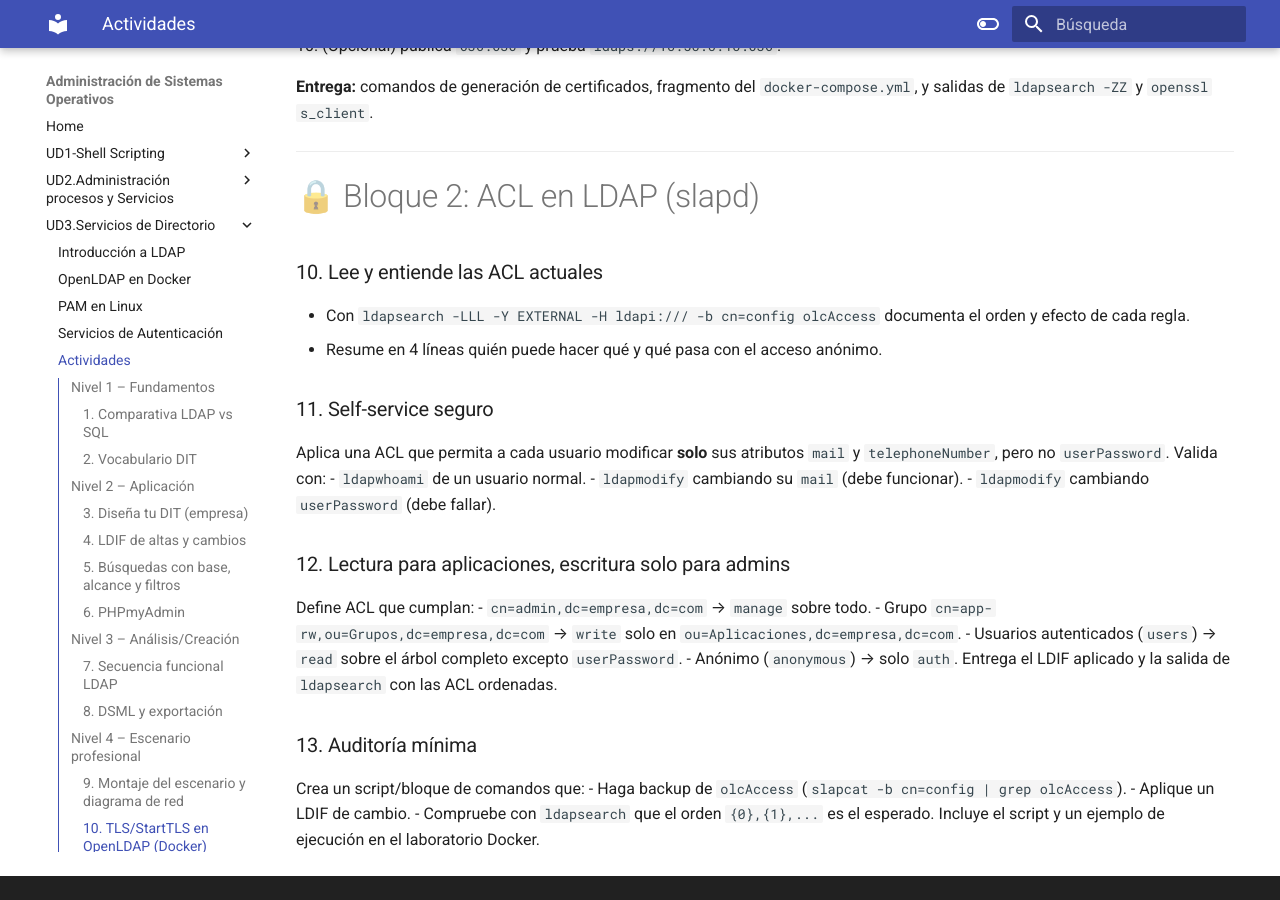
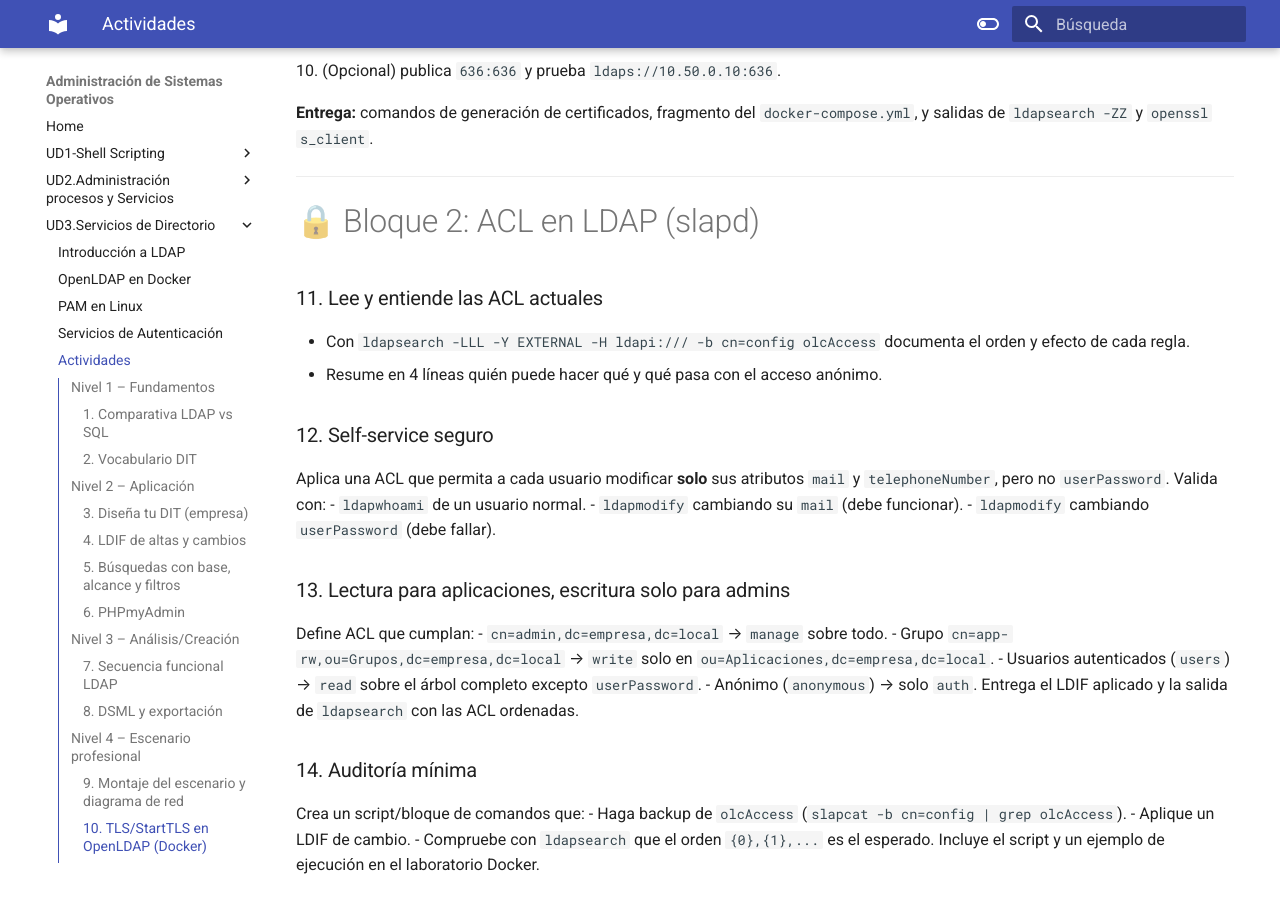
Before and after one commit to jmarlu/ASO, an MkDocs documentation site: the page built from docs/UD3/actividades.md, in a window 1280 px wide and 900 px high, scrolled down 3542 px. Built offline with MkDocs 1.6.1 and Material for MkDocs 9.7.7, drawn with Linux system fonts in a browser that asks for light colours; some of the changed text lies outside the part shown.

Commit message:
modcohecorre

```diff
--- a/docs/UD3/actividades.md
+++ b/docs/UD3/actividades.md
@@ -1,6 +1,7 @@
 # 🔧 Actividades – Bloque 1: Conceptos Fundamentales de LDAP
 
 > Todas las actividades se pueden resolver con los conceptos y ejemplos de la **Teoría**.
+> Convención en actividades: usa `dc=empresa,dc=local` salvo que se indique lo contrario (las prácticas guiadas usan `dc=asir,dc=local`).
 
 ---
 
@@ -27,7 +28,7 @@ graph TD
 
 ### 3. Diseña tu DIT (empresa)
 
-Crea un DIT para `dc=empresa,dc=com` con:
+Crea un DIT para `dc=empresa,dc=local` con:
 
 - `ou=Usuarios`, `ou=Departamentos` (Ventas/Soporte), `ou=Grupos`.
 - 4 usuarios `inetOrgPerson` y 2 grupos (`groupOfNames` con `member:` DN).
@@ -147,25 +148,25 @@ En la carpeta del laboratorio:
 
 # 🔒 Bloque 2: ACL en LDAP (slapd)
 
-### 10. Lee y entiende las ACL actuales
+### 11. Lee y entiende las ACL actuales
 - Con `ldapsearch -LLL -Y EXTERNAL -H ldapi:/// -b cn=config olcAccess` documenta el orden y efecto de cada regla.
 - Resume en 4 líneas quién puede hacer qué y qué pasa con el acceso anónimo.
 
-### 11. Self-service seguro
+### 12. Self-service seguro
 Aplica una ACL que permita a cada usuario modificar **solo** sus atributos `mail` y `telephoneNumber`, pero no `userPassword`. Valida con:
 - `ldapwhoami` de un usuario normal.
 - `ldapmodify` cambiando su `mail` (debe funcionar).
 - `ldapmodify` cambiando `userPassword` (debe fallar).
 
-### 12. Lectura para aplicaciones, escritura solo para admins
+### 13. Lectura para aplicaciones, escritura solo para admins
 Define ACL que cumplan:
-- `cn=admin,dc=empresa,dc=com` → `manage` sobre todo.
-- Grupo `cn=app-rw,ou=Grupos,dc=empresa,dc=com` → `write` solo en `ou=Aplicaciones,dc=empresa,dc=com`.
+- `cn=admin,dc=empresa,dc=local` → `manage` sobre todo.
+- Grupo `cn=app-rw,ou=Grupos,dc=empresa,dc=local` → `write` solo en `ou=Aplicaciones,dc=empresa,dc=local`.
 - Usuarios autenticados (`users`) → `read` sobre el árbol completo excepto `userPassword`.
 - Anónimo (`anonymous`) → solo `auth`.
 Entrega el LDIF aplicado y la salida de `ldapsearch` con las ACL ordenadas.
 
-### 13. Auditoría mínima
+### 14. Auditoría mínima
 Crea un script/bloque de comandos que:
 - Haga backup de `olcAccess` (`slapcat -b cn=config | grep olcAccess`).
 - Aplique un LDIF de cambio.
```
Also changed, not shown: docs/Examenes/UD1_UD2_2026-01-21/notas_ud1_ud2_practico_2026-01-21.csv (added, +7 -0 lines), docs/Examenes/UD2_2026-01-12/notas_ud2_practico_2026-01-12.csv (added, +7 -0 lines), docs/UD3/ServiciosAutenticacion.md (+59 -30 lines), docs/UD3/docker-openldap.md (+2 -0 lines).
